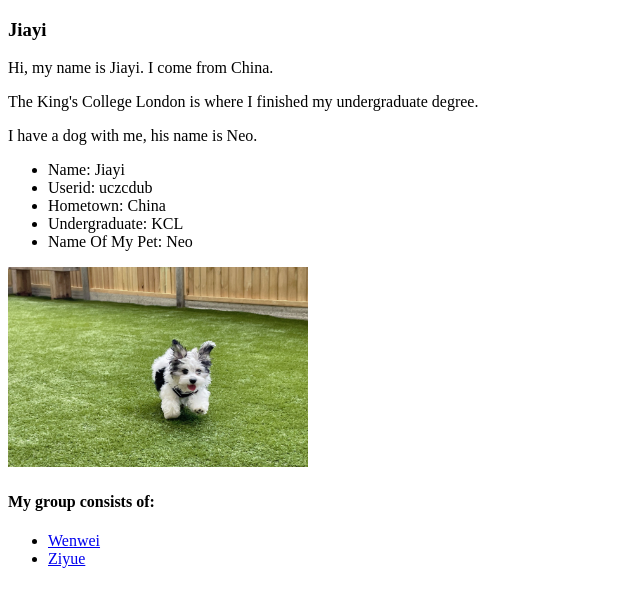
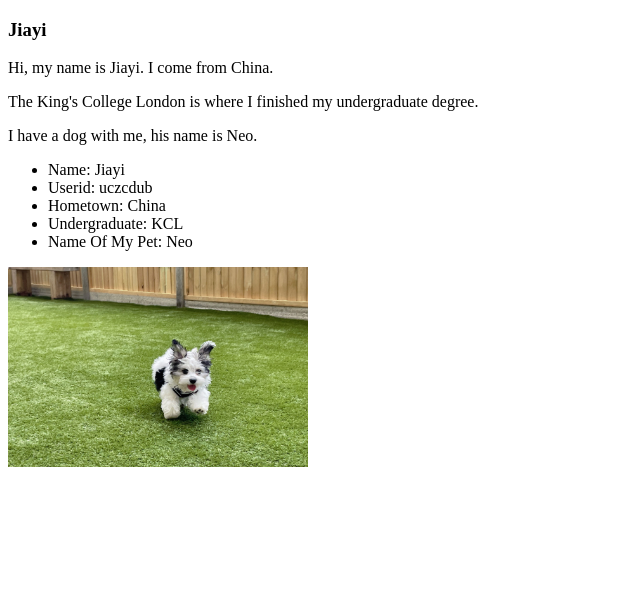
Before and after one commit to Jy1699/INST0018_23-24_uczcdub, a plain HTML site: page index.html in a window 1280 px wide. Shown: the whole page, without its empty margins (0-640 px from the left). Drawn offline with Linux system fonts and the light colour scheme.

Commit message:
Update index.html

```diff
--- a/index.html
+++ b/index.html
@@ -27,11 +27,7 @@
 
     <img src="IMAGE.jpg" width="300" height="200" ></img>
 
-    <h4>My group consists of:</h4>
-    <ul>
-        <li> <a href="https://hazeluo.github.io/INST0018_23-24_uczcwlu/">Wenwei</a></li>
-        <li> <a href="https://0130ziyue.github.io/INST0018_23-24_zczqzl8/">Ziyue</a></li>
-    </ul>
+
 </body>
 
 </html>
```
